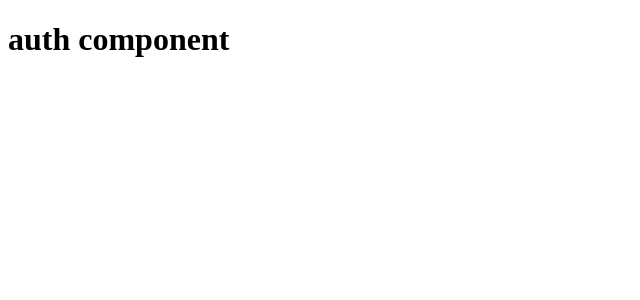
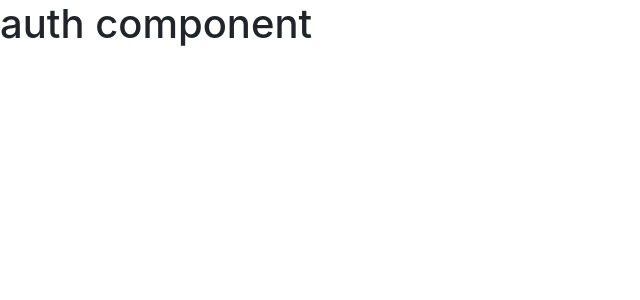
Before and after one commit to codecontrive/urban-happiness-react, a React (Create React App) app: page /auth in a window 1280 px wide. Shown: the top 300 px of the page, without its empty margins (0-640 px from the left). Built offline with nearby package versions, Linux system fonts and the light colour scheme.

Commit message:
SCSS Config, React Bootstrap, Bootstrap & reusable

```diff
--- a/package.json
+++ b/package.json
@@ -10,8 +10,10 @@
     "@types/node": "^12.0.0",
     "@types/react": "^16.9.0",
     "@types/react-dom": "^16.9.0",
+    "bootstrap": "^4.4.1",
     "node-sass": "^4.14.0",
     "react": "^16.13.1",
+    "react-bootstrap": "^1.0.1",
     "react-dom": "^16.13.1",
     "react-redux": "^7.2.0",
     "react-router-dom": "^5.1.2",
--- a/src/assets/scss/global.scss
+++ b/src/assets/scss/global.scss
@@ -1,3 +1,6 @@
+@import "./variables.scss";
+@import "./mixins.scss";
+
 body {
-  background-color: #ffffff;
+  background-color: $background-color;
 }
--- /dev/null
+++ b/src/assets/scss/variables.scss
@@ -0,0 +1 @@
+$background-color: #ffffff;
--- a/src/index.tsx
+++ b/src/index.tsx
@@ -6,6 +6,7 @@ import { App } from "./App";
 import * as serviceWorker from "./serviceWorker";
 import store from "./store";
 
+import "bootstrap/dist/css/bootstrap.min.css";
 import "./assets/scss/global.scss";
 
 ReactDOM.render(
```
Also changed, not shown: src/components/reusable/box/ContriveBox.tsx (added, +11 -0 lines), src/assets/scss/mixins.scss (added), src/components/reusable/box/ContriveBox.module.scss (added), 1 other file (tests, documents, lock files or other folders).
